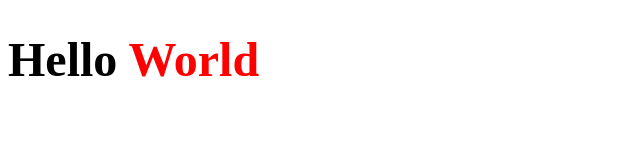
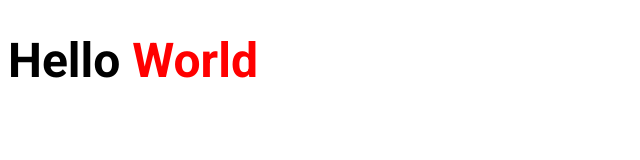
Before and after one commit to lgmf/ignite-reactjs-ignews, a Next.js app: page / in a window 1280 px wide. Shown: the top 160 px of the page, without its empty margins (0-640 px from the left). Built offline with nearby package versions, Linux system fonts and the light colour scheme.

Commit message:
chore: add custom font

```diff
--- /dev/null
+++ b/src/pages/_document.tsx
@@ -0,0 +1,20 @@
+import NextDocument, { Html, Head, Main, NextScript } from 'next/document';
+
+class Document extends NextDocument {
+  render() {
+    return (
+      <Html>
+        <Head>
+          <link rel="preconnect" href="https://fonts.gstatic.com" />
+          <link href="https://fonts.googleapis.com/css2?family=Roboto:wght@400;700;900&display=swap" rel="stylesheet" />
+        </Head>
+        <body>
+          <Main />
+          <NextScript />
+        </body>
+      </Html>
+    );
+  }
+}
+
+export default Document;
--- a/src/pages/index.tsx
+++ b/src/pages/index.tsx
@@ -1,10 +1,18 @@
+import Head from 'next/head';
+
 import styles from '../styles/home.module.scss';
 
 function Home() {
   return (
-    <h1 className={styles.title}>
-      Hello <span>World</span>
-    </h1>
+    <>
+      <Head>
+        <title>Inicio | ig.news</title>
+      </Head>
+
+      <h1 className={styles.title}>
+        Hello <span>World</span>
+      </h1>
+    </>
   )
 }
 
--- a/src/styles/home.module.scss
+++ b/src/styles/home.module.scss
@@ -1,4 +1,5 @@
 .title {
+  font-family: 'Roboto';
   font-size: 3rem;
 
   span {
```
